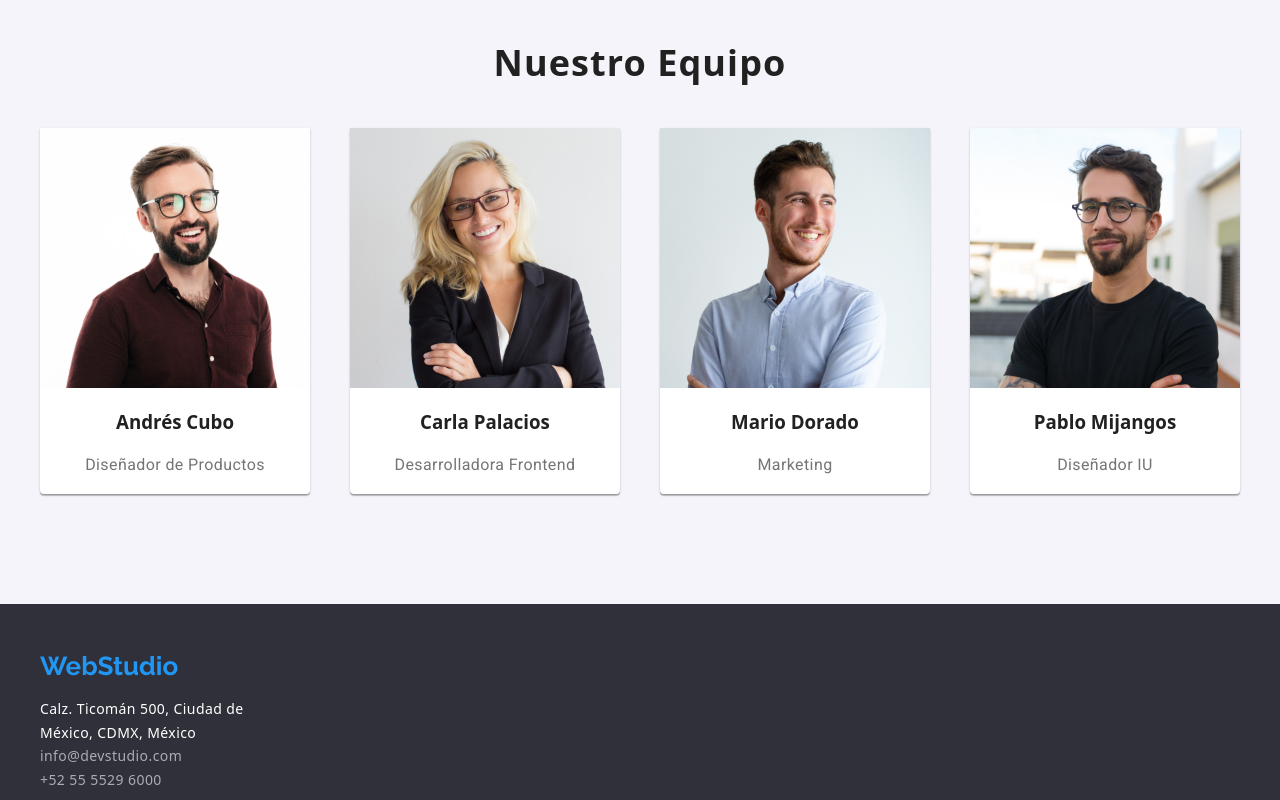
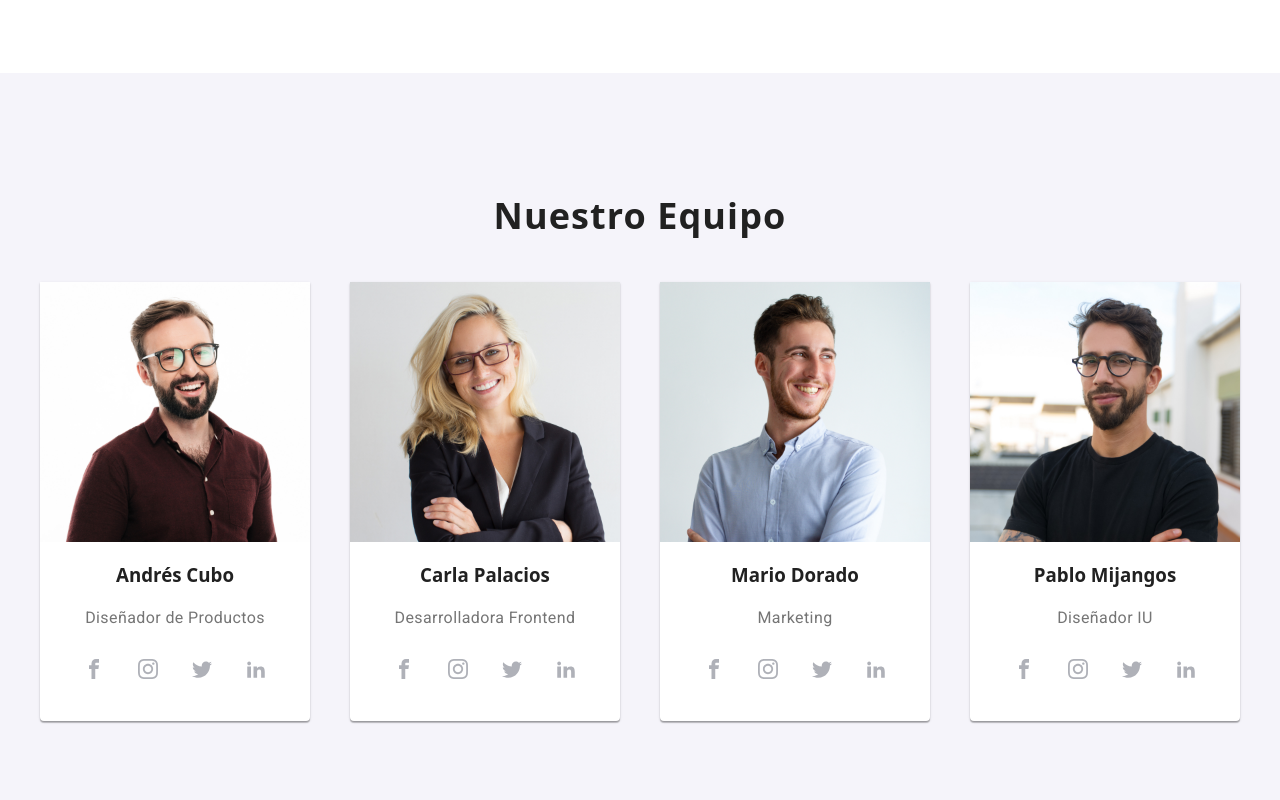
Before and after one commit to yertxt/goit-markup-hw-04, a plain HTML site: page index.html in a window 1280 px wide. Shown: the part 1780-2580 px from the top of the page. Drawn offline with nearby package versions, Linux system fonts and the light colour scheme.

Commit message:
In Progress

```diff
--- a/css/styles.css
+++ b/css/styles.css
@@ -4,6 +4,7 @@
   --brand-color-blue: #2196f3;
   --brand-color-black: #212121;
   --brand-color-grey: #757575;
+  --brand-color-icons: #afb1b8;
 }
 body {
   font-family: 'Roboto', 'Segoe UI', Tahoma, Geneva, Verdana, sans-serif;
@@ -43,7 +44,7 @@ p {
   justify-content: space-between;
   align-items: center;
   height: 80px;
-  border-bottom: 1px solid #ECECEC;
+  border-bottom: 1px solid #ececec;
 }
 .flex_around {
   display: flex;
@@ -95,9 +96,43 @@ p {
   line-height: 1.1;
 }
 
+.icons {
+  width: 20px;
+  height: 20px;
+  fill: var(--brand-color-icons);
+}
+
+.iconsli:hover {
+  background-color: var(--brand-color-blue);
+  border-radius: 100%;
+}
+
+.iconsli:hover > .icons{
+  fill: #fff;
+}
+
+.iconsli {
+  width: 44px;
+  height: 44px;
+  display: flex;
+  justify-content: center;
+  align-items: center;
+}
+
+.iconslif {
+  display: flex;
+  justify-content: center;
+  column-gap: 10px;
+  padding-bottom: 30px;
+}
+
 /* Hero Styles */
 .hero {
-  background-color: #2f303a;
+  background-image: url(/resources/img/Imagenlanding.png);
+  background-repeat: no-repeat;
+  background-size: cover;
+  background-position: center;
+  margin:auto;
   display: flex;
   justify-content: center;
   align-items: center;
@@ -170,7 +205,8 @@ p {
 .team_items {
   background-color: #ffffff;
   border-radius: 0px 0px 4px 4px;
-  box-shadow: 0px 2px 1px 0px rgba(0, 0, 0, 0.20), 0px 1px 1px 0px rgba(0, 0, 0, 0.14), 0px 1px 3px 0px rgba(0, 0, 0, 0.12);
+  box-shadow: 0px 2px 1px 0px rgba(0, 0, 0, 0.2),
+    0px 1px 1px 0px rgba(0, 0, 0, 0.14), 0px 1px 3px 0px rgba(0, 0, 0, 0.12);
 }
 .team_items > div {
   text-align: center;
@@ -183,9 +219,9 @@ p {
 }
 
 .footer_flex {
- display: flex;
- flex-direction: column;
- justify-content: center;
+  display: flex;
+  flex-direction: column;
+  justify-content: center;
 }
 
 .footer_a {
@@ -214,17 +250,17 @@ p {
   color: var(--brand-color-blue);
 }
 
-
-.port_ul_flex{
+.port_ul_flex {
   display: flex;
   justify-content: center;
   gap: 16px;
   flex-wrap: wrap;
 }
 
-.port_li_hov:hover{
-  background: #FFF;
-  box-shadow: 1px 4px 6px 0px rgba(0, 0, 0, 0.16), 0px 4px 4px 0px rgba(0, 0, 0, 0.06), 0px 1px 1px 0px rgba(0, 0, 0, 0.12);
+.port_li_hov:hover {
+  background: #fff;
+  box-shadow: 1px 4px 6px 0px rgba(0, 0, 0, 0.16),
+    0px 4px 4px 0px rgba(0, 0, 0, 0.06), 0px 1px 1px 0px rgba(0, 0, 0, 0.12);
 }
 
 .port-button {
@@ -241,7 +277,8 @@ p {
 .port-button:hover {
   background: var(--brand-color-blue);
   color: #ffffff;
-  box-shadow: 0px 2px 2px 0px rgba(0, 0, 0, 0.12), 0px 1px 2px 0px rgba(0, 0, 0, 0.08), 0px 3px 1px 0px rgba(0, 0, 0, 0.10);
+  box-shadow: 0px 2px 2px 0px rgba(0, 0, 0, 0.12),
+    0px 1px 2px 0px rgba(0, 0, 0, 0.08), 0px 3px 1px 0px rgba(0, 0, 0, 0.1);
 }
 
 .port-button:focus {
@@ -249,22 +286,21 @@ p {
   color: #ffffff;
 }
 
-
 /* Utilities */
-.padd_bottom{
+.padd_bottom {
   padding-bottom: 30px;
 }
-.padd-shrink{
+.padd-shrink {
   padding: 94px 0px;
 }
-.marg-shrink{
+.marg-shrink {
   margin: 94px 0px;
 }
 
-.border-bottom > li{
-  border-bottom: 1px solid #EEE;
+.border-bottom > li {
+  border-bottom: 1px solid #eee;
 }
 
 .border-bottom {
-  border-bottom: 1px solid #EEE;
+  border-bottom: 1px solid #eee;
 }
--- a/index.html
+++ b/index.html
@@ -52,7 +52,7 @@
     <main>
       <!-- landing -->
       <section class="hero">
-        <h1>SOLUCIONES EFICICACES PARA SU NEGOCIO</h1>
+        <h1>SOLUCIONES EFICICACES PARA <br> SU NEGOCIO</h1>
         <button type="button">Solicite nuestro servicio</button>
       </section>
 
@@ -60,6 +60,9 @@
       <section class="padd-shrink">
         <ul class="container at_details">
           <li>
+            <svg>
+              <use href="/resources/icons/symbol-acerca.svg#icon-antena">
+            </svg>
             <h3>Atencion a los Detalles</h3>
             <p>
               Nos adentramos en todos los detalles y procesos de su negocio,
@@ -67,6 +70,9 @@
             </p>
           </li>
           <li>
+            <svg>
+              <use href="/resources/icons/symbol-acerca.svg#icon-reloj">
+            </svg>
             <h3>Puntualidad</h3>
             <p>
               Con nosotros, usted puede sentirse seguro y protegido. Un
@@ -75,6 +81,9 @@
             </p>
           </li>
           <li>
+            <svg>
+              <use href="/resources/icons/symbol-acerca.svg#icon-pc">
+            </svg>
             <h3>Planificacion</h3>
             <p>
               Usted podrá observar y participar en cada fase del desarrollo y
@@ -82,6 +91,9 @@
             </p>
           </li>
           <li>
+            <svg>
+              <use href="/resources/icons/symbol-acerca.svg#icon-astronauta">
+            </svg>
             <h3>Tecnologia Moderna</h3>
             <p>
               Usamos herramientas innovadoras para resolver las tareas
@@ -139,6 +151,28 @@
                 <h3>Andrés Cubo</h3>
                 <p>Diseñador de Productos</p>
               </div>
+              <ul class="iconslif">
+                <li class="iconsli">
+                  <svg class="icons">
+                    <use href="/resources/icons/symbol-defs.svg#icon-facebook">
+                  </svg>
+                </li>
+                <li class="iconsli">
+                  <svg class="icons">
+                    <use href="/resources/icons/symbol-defs.svg#icon-instagram">
+                  </svg>
+                </li>
+                <li class="iconsli">
+                  <svg class="icons">
+                    <use href="/resources/icons/symbol-defs.svg#icon-twitter">
+                  </svg>
+                </li>
+                <li class="iconsli">
+                  <svg class="icons">
+                    <use href="/resources/icons/symbol-defs.svg#icon-linkedin2">
+                  </svg>
+                </li>
+              </ul>
             </li>
             <li class="team_items">
               <img
@@ -151,6 +185,28 @@
                 <h3>Carla Palacios</h3>
                 <p>Desarrolladora Frontend</p>
               </div>
+              <ul class="iconslif">
+                <li class="iconsli">
+                  <svg class="icons">
+                    <use href="/resources/icons/symbol-defs.svg#icon-facebook">
+                  </svg>
+                </li>
+                <li class="iconsli">
+                  <svg class="icons">
+                    <use href="/resources/icons/symbol-defs.svg#icon-instagram">
+                  </svg>
+                </li>
+                <li class="iconsli">
+                  <svg class="icons">
+                    <use href="/resources/icons/symbol-defs.svg#icon-twitter">
+                  </svg>
+                </li>
+                <li class="iconsli">
+                  <svg class="icons">
+                    <use href="/resources/icons/symbol-defs.svg#icon-linkedin2">
+                  </svg>
+                </li>
+              </ul>
             </li>
             <li class="team_items">
               <img
@@ -163,6 +219,28 @@
                 <h3>Mario Dorado</h3>
                 <p>Marketing</p>
               </div>
+              <ul class="iconslif">
+                <li class="iconsli">
+                  <svg class="icons">
+                    <use href="/resources/icons/symbol-defs.svg#icon-facebook">
+                  </svg>
+                </li>
+                <li class="iconsli">
+                  <svg class="icons">
+                    <use href="/resources/icons/symbol-defs.svg#icon-instagram">
+                  </svg>
+                </li>
+                <li class="iconsli">
+                  <svg class="icons">
+                    <use href="/resources/icons/symbol-defs.svg#icon-twitter">
+                  </svg>
+                </li>
+                <li class="iconsli">
+                  <svg class="icons">
+                    <use href="/resources/icons/symbol-defs.svg#icon-linkedin2">
+                  </svg>
+                </li>
+              </ul>
             </li>
             <li class="team_items">
               <img
@@ -175,6 +253,28 @@
                 <h3>Pablo Mijangos</h3>
                 <p>Diseñador IU</p>
               </div>
+              <ul class="iconslif">
+                <li class="iconsli">
+                  <svg class="icons">
+                    <use href="/resources/icons/symbol-defs.svg#icon-facebook">
+                  </svg>
+                </li>
+                <li class="iconsli">
+                  <svg class="icons">
+                    <use href="/resources/icons/symbol-defs.svg#icon-instagram">
+                  </svg>
+                </li>
+                <li class="iconsli">
+                  <svg class="icons">
+                    <use href="/resources/icons/symbol-defs.svg#icon-twitter">
+                  </svg>
+                </li>
+                <li class="iconsli">
+                  <svg class="icons">
+                    <use href="/resources/icons/symbol-defs.svg#icon-linkedin2">
+                  </svg>
+                </li>
+              </ul>
             </li>
           </ul>
         </div>
```
Also changed, not shown: resources/icons/antena 1.svg, resources/icons/astronauta 1.svg (renamed from resources/img/icons/astronauta 1.svg), resources/icons/diagrama 1.svg (renamed from resources/img/icons/diagrama 1.svg), resources/icons/reloj 1.svg, resources/icons/symbol-acerca.svg (added), resources/icons/symbol-defs.svg (added), resources/img/icons/Superposición de imagen.png (deleted).
